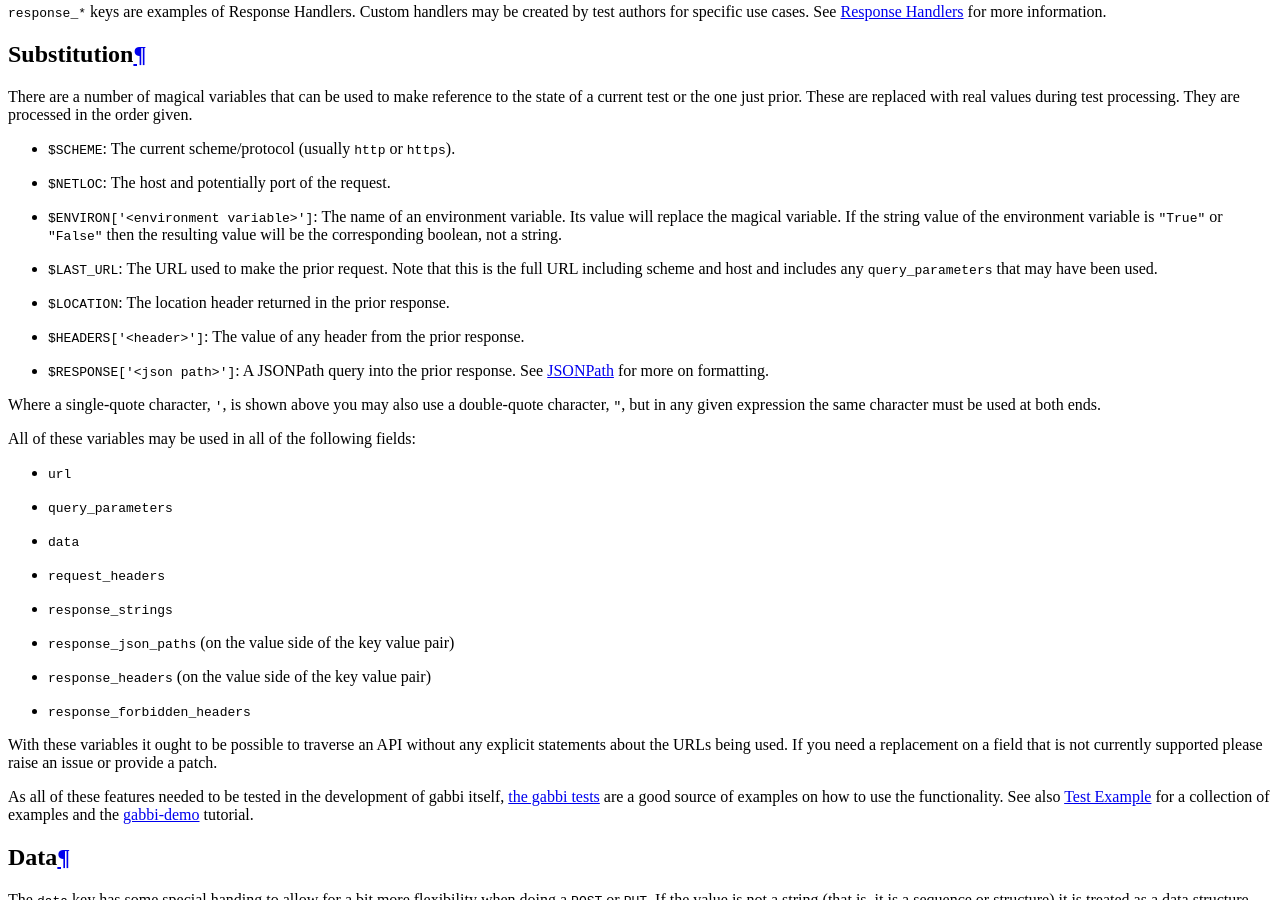
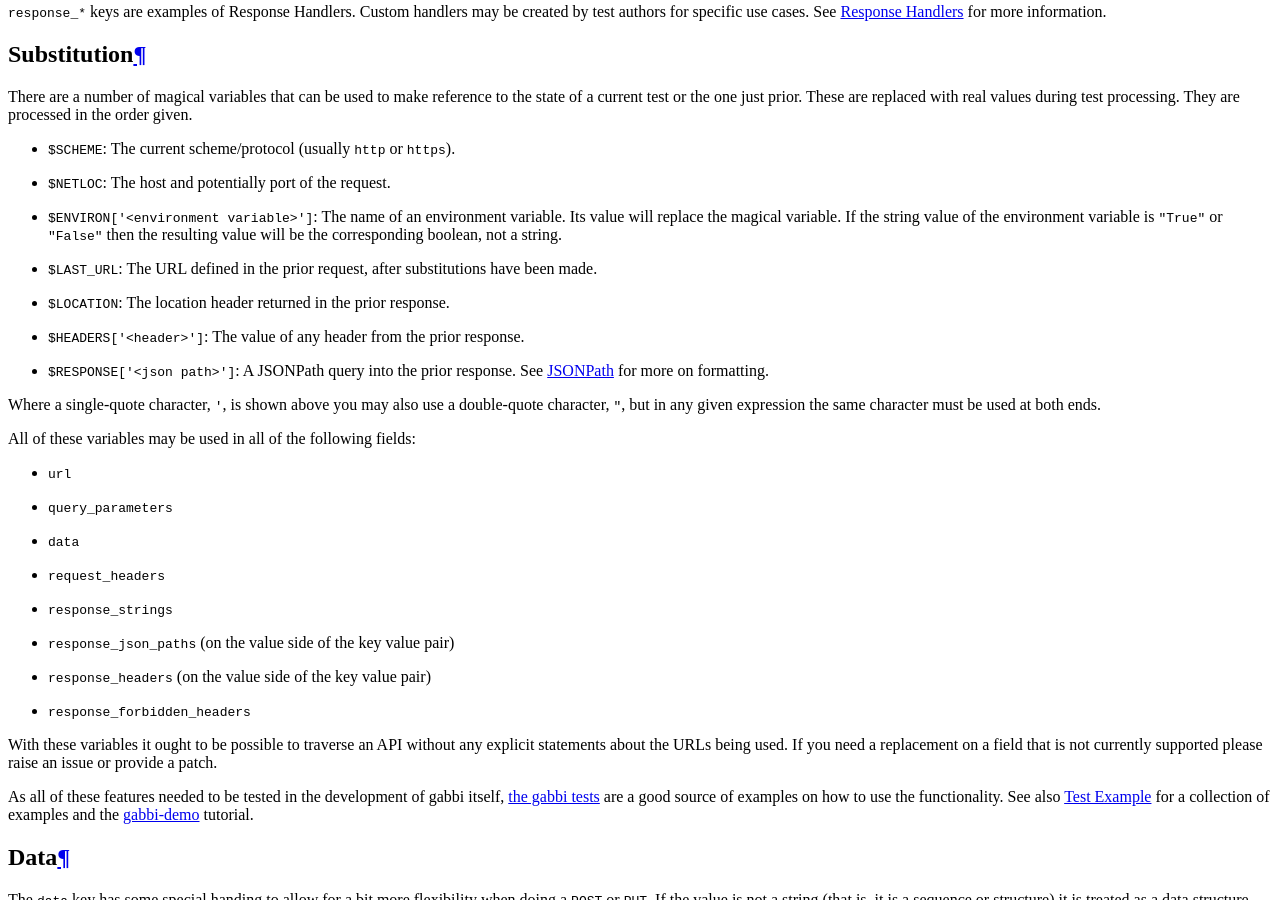
Before and after one commit to cdent/gabbi, a Sphinx documentation site: the page built from docs/source/format.rst, in a window 1280 px wide and 900 px high, scrolled down 2528 px. Built offline with Sphinx 7.4.7, drawn with Linux system fonts in a browser that asks for light colours; comment, search, counter and statistics services are not loaded.

Commit message:
Adjust the definition of LAST_URL
Instead of being the full url used in the last tast, LAST_URL
now means the URL defined in the last test, with substitutions
performed.

Just that.

```diff
--- a/docs/source/format.rst
+++ b/docs/source/format.rst
@@ -211,9 +211,8 @@ processed in the order given.
   string value of the environment variable is ``"True"`` or
   ``"False"`` then the resulting value will be the corresponding
   boolean, not a string.
-* ``$LAST_URL``: The URL used to make the prior request. Note that
-  this is the full URL including scheme and host and includes any
-  ``query_parameters`` that may have been used.
+* ``$LAST_URL``: The URL defined in the prior request, after
+  substitutions have been made.
 * ``$LOCATION``: The location header returned in the prior response.
 * ``$HEADERS['<header>']``: The value of any header from the
   prior response.
```
Also changed, not shown: 3 other files.
